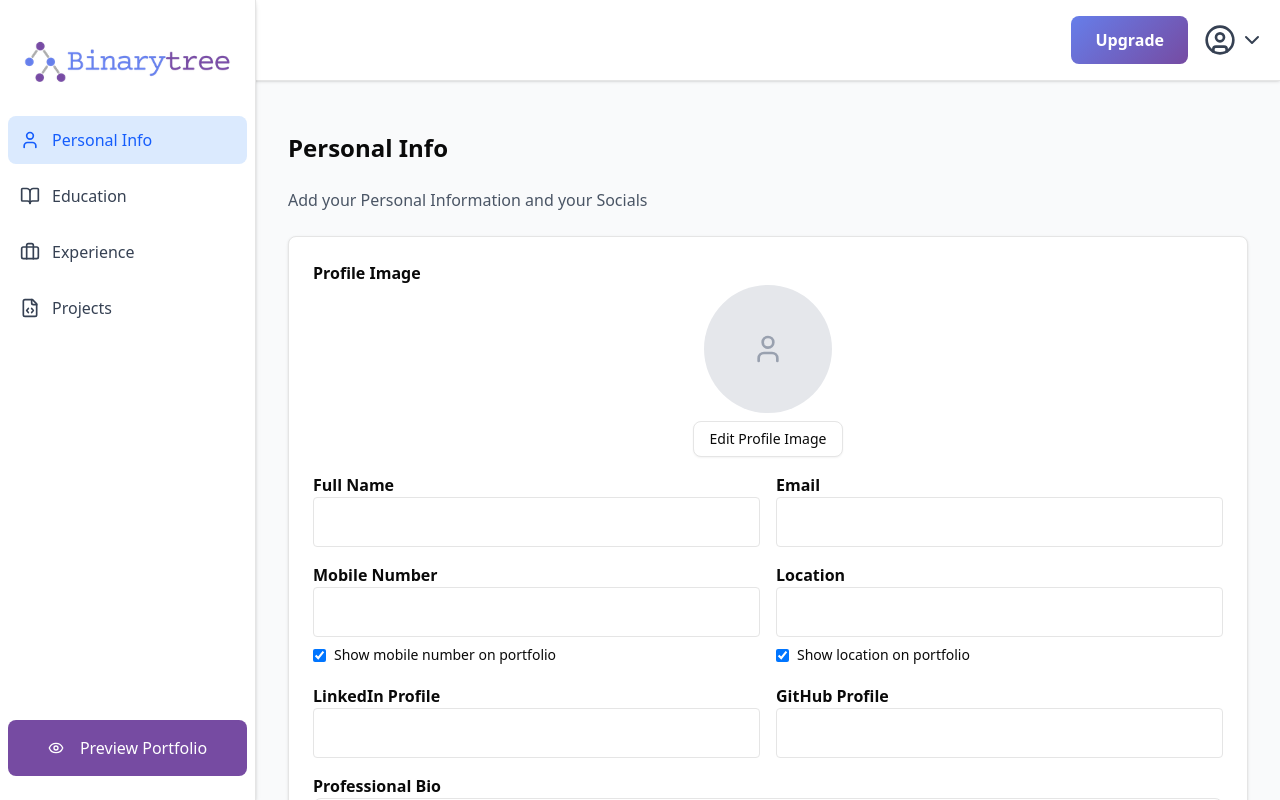
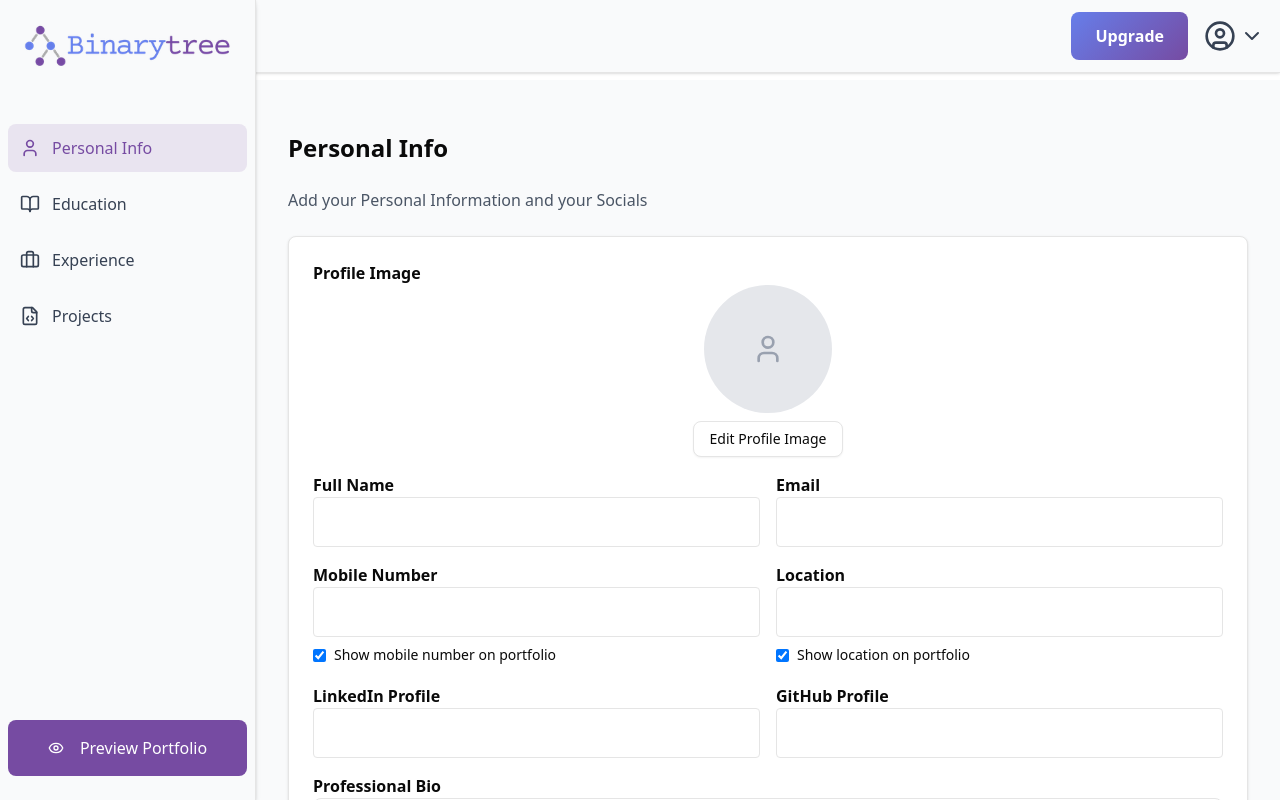
Before and after one commit to BinaryTree-WebBuilder/WebsiteBuilder, a Next.js app in the folder binarytree/: page /builder/sections/personalinfo in a window 1280 px wide. Built offline with nearby package versions, Linux system fonts and the light colour scheme; no server answers.

Commit message:
update some css

```diff
--- a/binarytree/app/builder/components/Sidebar.tsx
+++ b/binarytree/app/builder/components/Sidebar.tsx
@@ -43,11 +43,11 @@ export default function Sidebar({
       {/* Sidebar */}
       <div
         ref={sidebarRef}
-        className="relative h-full w-64 flex flex-col bg-white border-r shadow-sm px-2 py-6 z-50"
+        className="relative min-h-screen  w-64 flex flex-col bg-gray-50 border-r shadow-sm px-2 py-6 z-50"
       >
         {/* Logo */}
         <div className="mb-4 flex justify-center">
-          <img src="/binarytree-logo.png" alt="Logo" className="rounded-full p-4" />
+          <img src="/binarytree-logo.png" alt="Logo" className="rounded-full px-4 mb-10" />
         </div>
 
         {/* Navigation Links */}
@@ -59,7 +59,7 @@ export default function Sidebar({
               onClick={closeSidebar}
               className={`flex items-center space-x-3 p-3 rounded-md text-base font-medium ${
                 pathname === href
-                  ? 'bg-blue-100 text-blue-600'
+                  ? 'bg-primary-op20 text-gradient-primary-1'
                   : 'text-gray-700 hover:bg-gray-100'
               }`}
             >
--- a/binarytree/app/builder/components/Topbar.tsx
+++ b/binarytree/app/builder/components/Topbar.tsx
@@ -26,7 +26,7 @@ export default function Topbar({
 
   return (
     <div
-      className={`fixed top-0 left-0 w-full flex justify-between items-center p-4 bg-white border-b shadow-sm transition-all ${
+      className={`fixed top-0 left-0 w-full flex justify-between items-center px-4 py-3 bg-gray-50 border-b shadow-sm transition-all ${
         isOverlaying ? 'z-[30]' : 'z-[40]' // keep consistent
       }`}
     >
--- a/binarytree/app/globals.css
+++ b/binarytree/app/globals.css
@@ -220,6 +220,14 @@
     background: #764ba2;
   }
 
+  .bg-primary-op20{
+    background: #764ba220;
+  }
+
+  .text-gradient-primary-1 {
+    color: #764ba2;
+  }
+
   .bg-gradient-primary-2 {
     background: #667eea;
   }
--- a/binarytree/app/main/marketing/faq.tsx
+++ b/binarytree/app/main/marketing/faq.tsx
@@ -11,7 +11,7 @@ const FAQ = () => {
   const faqs = [
     {
       question: "Is Binarytree really free?",
-      answer: "Yes! Our free plan includes everything you need to get started: a premium binarytree.me domain, customer support, high-performance pages, and up to 5 projects for your portfolio, Nuild your Free Portfolio Today!"
+      answer: "Yes! Our free plan includes everything you need to get started: a premium binarytree.me domain, customer support, high-performance pages, and up to 4 projects for your portfolio, Build your Free Portfolio Today!"
     },
     {
       question: "How is this different from other portfolio builders?",
@@ -22,8 +22,8 @@ const FAQ = () => {
       answer: "Yes! With our Pro plan coming soon, you can connect your own custom domain. Free users get a premium binarytree.me subdomain that looks professional and is perfect for getting started."
     },
     {
-      question: "What&apos;s included in the Pro plan?",
-      answer: "Pro includes custom domain connection, AI Rewrite tools, premium templates, contact form integration, removal of the &apos;Made with Binarytree&apos; badge, +25 projects, and many more, coming soon."
+      question: "What's included in the Pro plan?",
+      answer: "Pro includes custom domain connection, Enhanced templates with animations, contact form integration, removal of the \"Made with Binarytree\" badge, +25 projects, and many more, coming soon."
     },
     {
       question: "How quickly can I set up my portfolio?",
@@ -31,7 +31,7 @@ const FAQ = () => {
     },
     {
       question: "Is there customer support?",
-      answer: "Yes! Both free and Pro users get access to our customer support team. We&apos;re here to help you create the best possible portfolio and get hired faster!"
+      answer: "Yes! Both free and Pro users get access to our customer support team. We\"re here to help you create the best possible portfolio and get hired faster!"
     },
     {
       question: "Can I upgrade or downgrade my plan?",
--- a/binarytree/app/main/marketing/pricing.tsx
+++ b/binarytree/app/main/marketing/pricing.tsx
@@ -1,6 +1,6 @@
 import { Button } from "@/components/ui/button";
 import { Card, CardContent, CardHeader, CardTitle } from "@/components/ui/card";
-import { Check } from "lucide-react";
+import { Check, ChevronsUp } from "lucide-react";
 import Link from "next/link";
 
 
@@ -8,9 +8,9 @@ const Pricing = () => {
   const features = [
     "High performance pages",
     "Premium binarytree.me domain",
-    "Access to 1 professional template",
-    "Create up to 5 projects",
-    "Download as Resume (Limited)",
+    "Access to 2 professional template",
+    "Create up to 4 projects",
+    "Download as Resume",
     "Has 'Made with BinaryTree' badge",
     "Basic customer support",
   ];
@@ -42,7 +42,7 @@ const Pricing = () => {
           </div>
 
           {/* Pricing Card */}
-          <div className="flex justify-center">
+          <div className="flex justify-center gap-4">
             <Card className="p-0 w-full max-w-md border-2 border-blue-200 shadow-xl hover:shadow-2xl transition-all duration-300 animate-fade-in-up">
               <CardHeader className="py-6 text-center bg-gray-800 text-white rounded-t-lg">
                 <CardTitle className="text-3xl font-bold mb-2">FREE</CardTitle>
@@ -76,14 +76,14 @@ const Pricing = () => {
               </CardContent>
             </Card>
 
-            {/* <Card className="p-0 w-full max-w-md border-2 border-blue-200 shadow-xl hover:shadow-2xl transition-all duration-300 animate-fade-in-up">
+            {/*<Card className="p-0 w-full max-w-md border-2 border-blue-200 shadow-xl hover:shadow-2xl transition-all duration-300 animate-fade-in-up">
               <CardHeader className="py-6 text-center bg-gradient-primary text-white rounded-t-lg">
                 <CardTitle className="text-3xl font-bold mb-2">PRO</CardTitle>
                 <div className="text-5xl font-bold mb-2">Coming Soon</div>
                 <p className="text-blue-100">Accelerate your Tech Career</p>
               </CardHeader>
 
-              <CardContent className="p-8">
+               <CardContent className="p-8">
                 <ul className="space-y-4 mb-8">
                   {proFeatures.map((feature, index) => (
                     <li key={index} className="flex items-start space-x-3">
@@ -106,7 +106,7 @@ const Pricing = () => {
                   No credit card required
                 </p>
               </CardContent>
-            </Card> */}
+            </Card>  */}
           </div>
 
           {/* Additional Info */}
```
